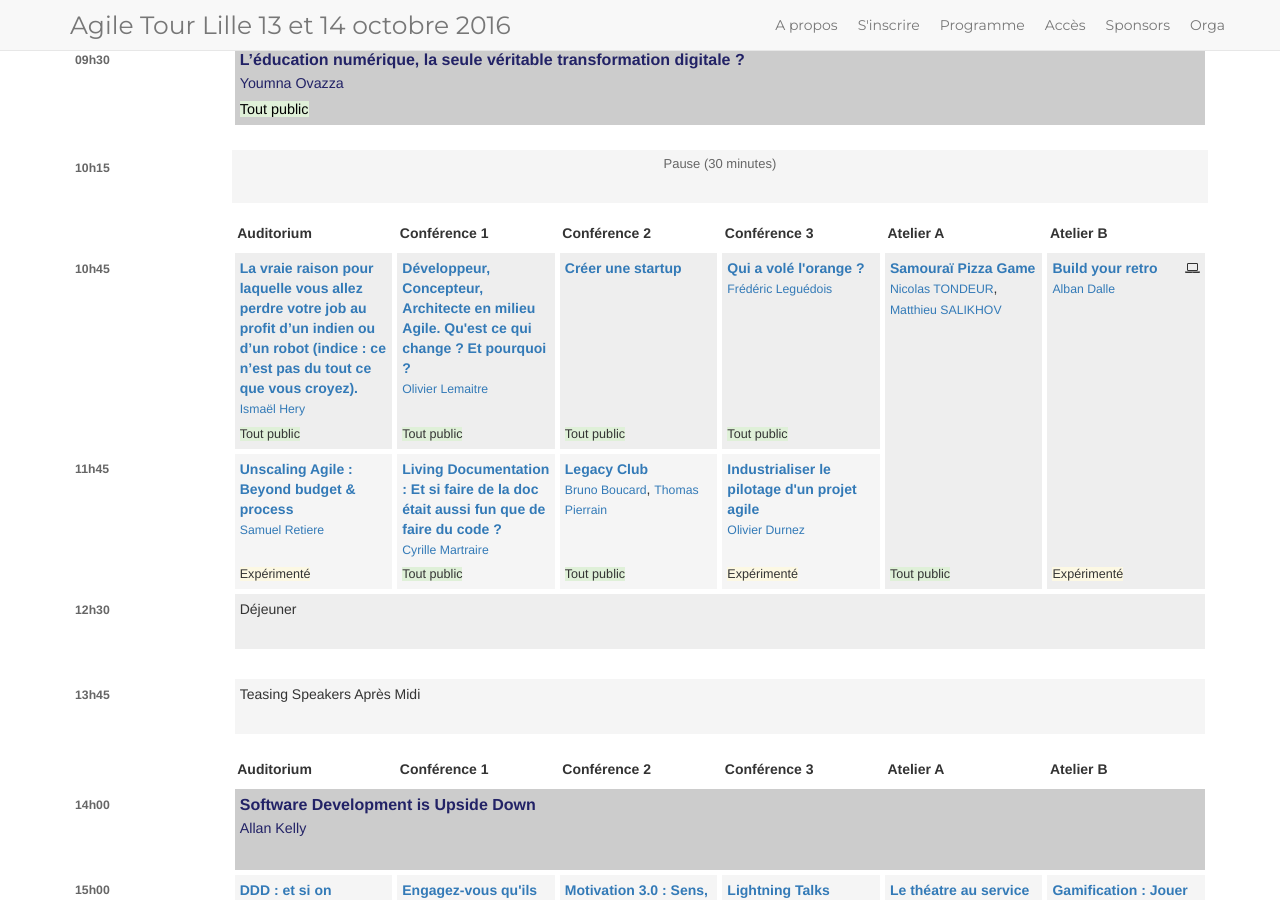
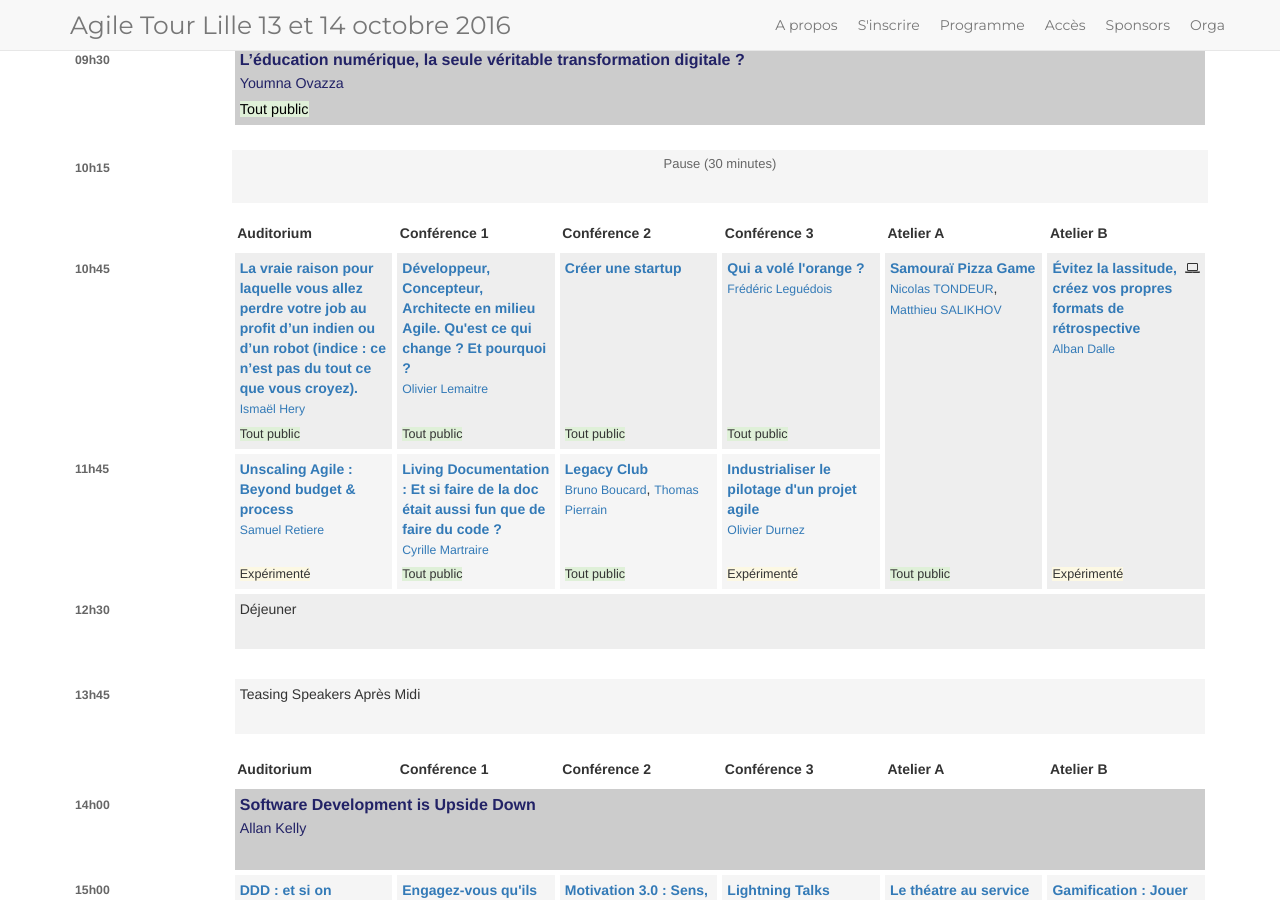
Before and after one commit to jak78/agile-tour-lille-2017, a Jekyll site: the page built from page-programme.html, in a window 1280 px wide and 900 px high, scrolled down 1611 px. Built offline with Jekyll 4.4.1, drawn with Linux system fonts in a browser that asks for light colours; nearby versions of some CDN libraries.

Commit message:
Update schedule.yml

```diff
--- a/_data/schedule.yml
+++ b/_data/schedule.yml
@@ -238,7 +238,7 @@
             duration: 2
             level: 0
             conf_id: '27'
-          - subject: Build your retro
+          - subject: Évitez la lassitude, créez vos propres formats de rétrospective
             description: "La rétrospective est considérée par la plupart des agilistes comme LE rituel incontournable, le moteur de l'amélioration continue. Mais en l'exécutant toujours de manière identique ou presque, la lassitude peut vite s'installer et l'efficacité diminuer. En repartant des bases et des étapes clés d'une rétro efficace, cet atelier vous permettra de vous exercer à composer un plan de rétrospective original à partir d'une palette d'activités."
             speaker: Alban Dalle
             company: OCTO
```
